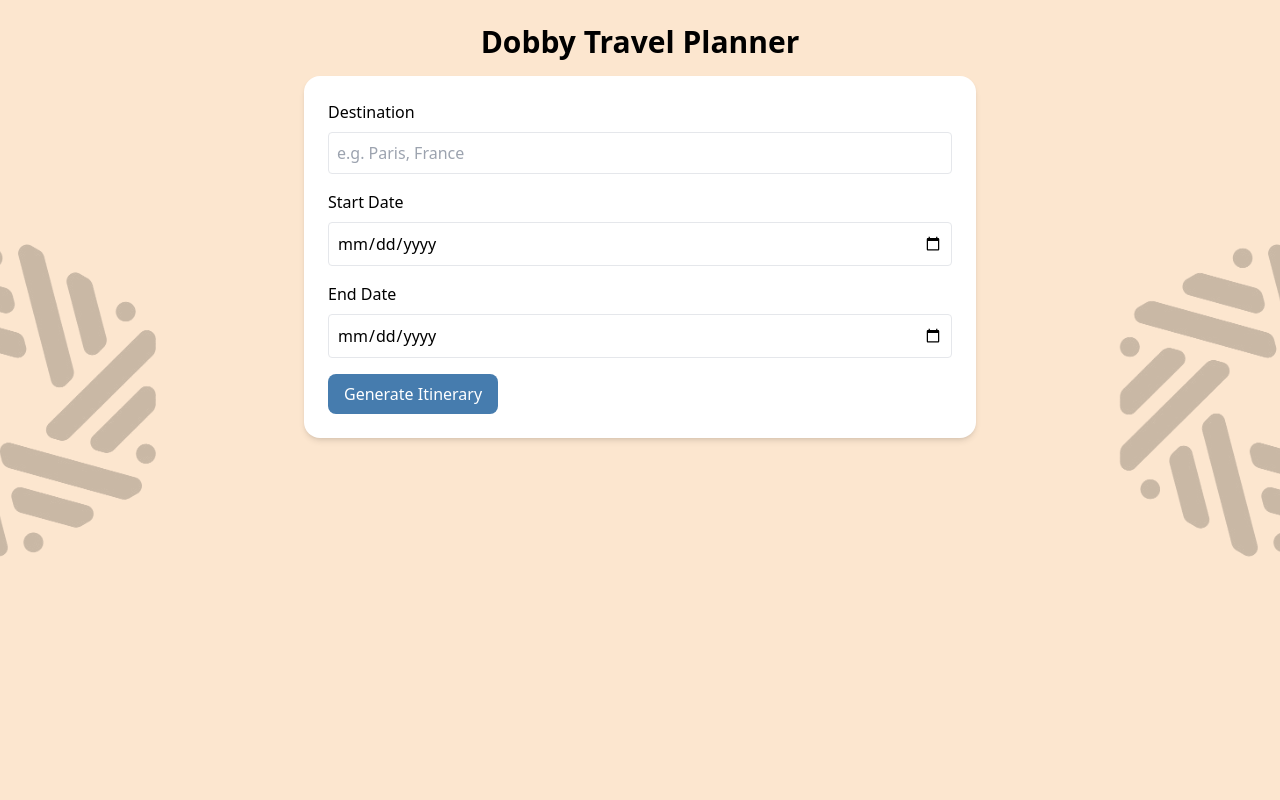
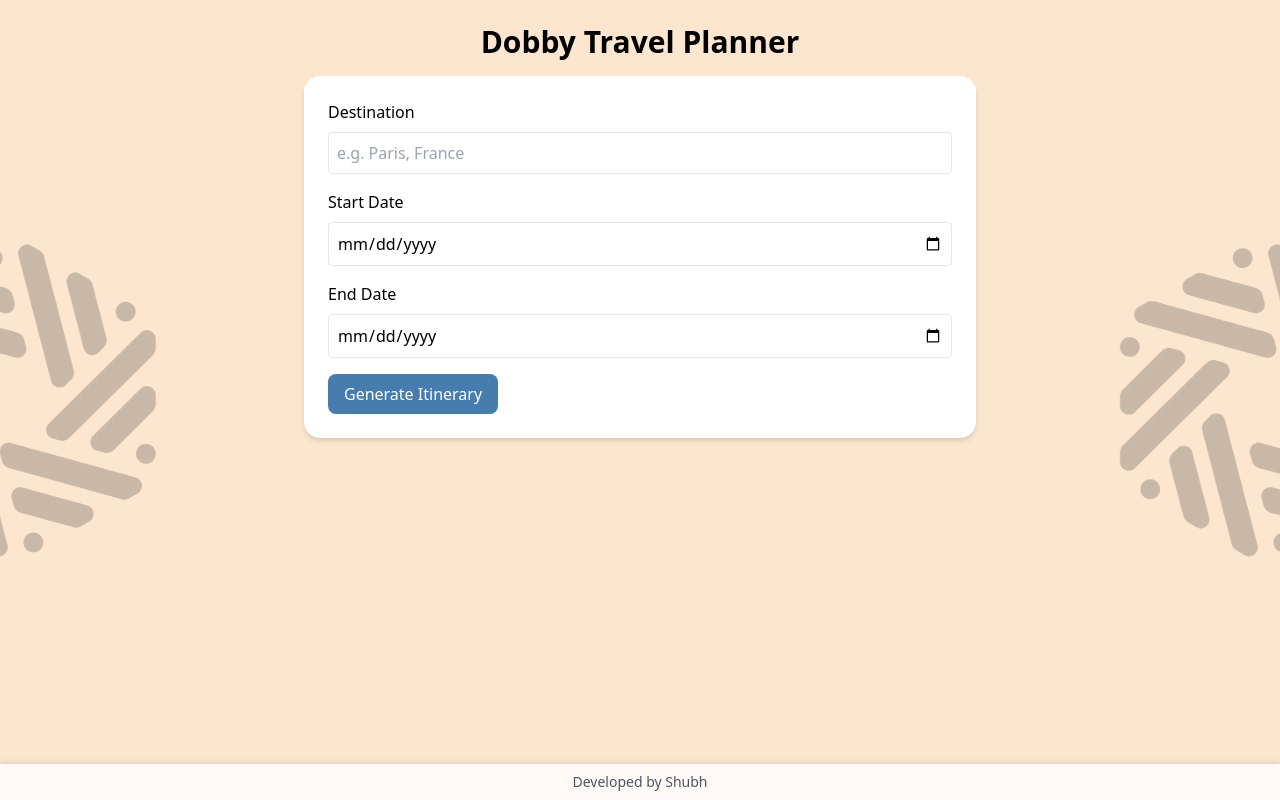
Before and after one commit to shhuubbhh/Dobby-travel-planner, a plain HTML site: page index.html in a window 1280 px wide. Drawn offline with nearby package versions, Linux system fonts and the light colour scheme.

Commit message:
Update index.html

```diff
--- a/index.html
+++ b/index.html
@@ -34,10 +34,11 @@
 <div class="block md:hidden mt-5 flex justify-center w-full">
   <img src="senti-logo.png" alt="Senti Logo" class="max-w-[400px] opacity-20" />
 </div>
-
 </div>
-
-
+  <footer class="fixed bottom-0 left-0 w-full text-center py-2 bg-white/80 text-sm text-gray-600 shadow-[0_-2px_5px_rgba(0,0,0,0.1)]">
+  Developed by
+    <a href="https://x.com/Shhubh__" target="_blank">Shubh</a>
+</footer>
   <script>
     const API_URL = "https://api.fireworks.ai/inference/v1/chat/completions";
     const API_KEY = "fw_3ZjScPnzULE2Y3KQm5QVCq2h";
```
